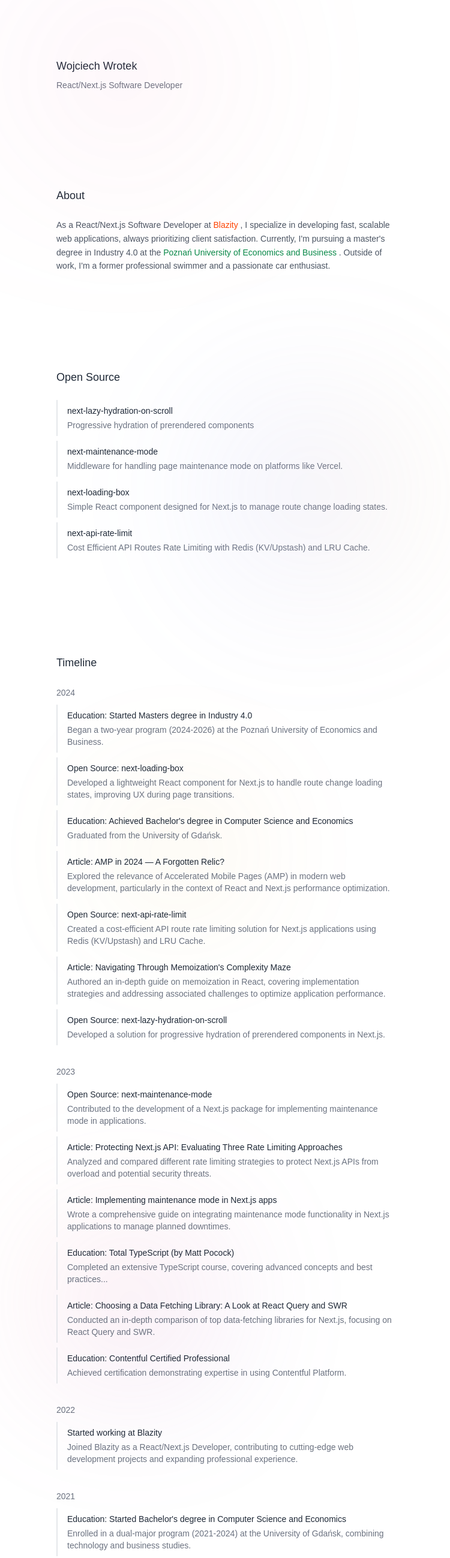
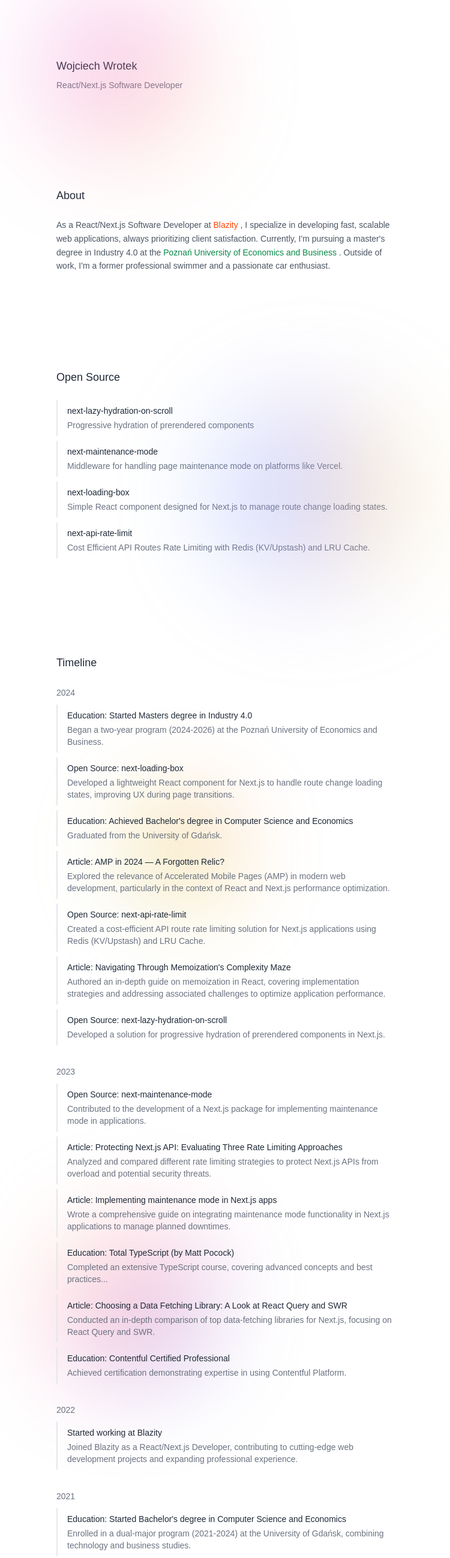
Before and after one commit to woywro/personal-page, an Astro site: page / in a window 1280 px wide. Shown: the top 2598 px of the page at 60% size, without its empty margins (262-1012 px from the left). Built offline with nearby package versions, Linux system fonts and the light colour scheme; Astro itself is replaced by a stand-in of ours; no server answers.

Commit message:
feat: make gradients more visible

```diff
--- a/src/layouts/Layout.astro
+++ b/src/layouts/Layout.astro
@@ -17,12 +17,12 @@ const { title } = Astro.props;
     <title>{title}</title>
   </head>
   <body class="mx-auto w-full max-w-[600px] relative">
-      <div class="absolute top-0 left-0 h-[250px] w-[250px] rounded-full bg-gradient-to-tl from-yellow-300 via-pink-400 to-fuchsia-500 opacity-20 blur-[140px]"></div>
-      <div class="absolute top-[20%] right-0 h-[320px] w-[320px] rounded-full bg-gradient-to-r from-blue-400 via-violet-400 to-yellow-400 opacity-15 blur-[130px]"></div>
-      <div class="absolute bottom-[30%] left-0 h-[280px] w-[280px] rounded-full bg-gradient-to-br from-yellow-200 via-pink-400 to-blue-500 opacity-20 blur-[125px]"></div>
-      <div class="absolute bottom-0 right-0 h-[240px] w-[240px] rounded-full bg-gradient-to-bl from-fuchsia-400 via-yellow-300 to-blue-400 opacity-15 blur-[135px]"></div>
-      <div class="absolute top-[40%] left-[20%] h-[200px] w-[200px] rounded-full bg-gradient-to-tr from-blue-300 via-yellow-400 to-pink-500 opacity-15 blur-[120px]"></div>
-      <div class="absolute bottom-[5%] left-[30%] h-[260px] w-[260px] rounded-full bg-gradient-to-tr from-violet-400 via-yellow-300 to-pink-400 opacity-20 blur-[130px]"></div>
+      <div class="absolute top-0 left-0 h-[250px] w-[250px] rounded-full bg-gradient-to-tl from-yellow-300 via-pink-400 to-fuchsia-500 opacity-40 blur-[90px]"></div>
+      <div class="absolute top-[20%] right-0 h-[320px] w-[320px] rounded-full bg-gradient-to-r from-blue-400 via-violet-400 to-yellow-400 opacity-35 blur-[85px]"></div>
+      <div class="absolute bottom-[30%] left-0 h-[280px] w-[280px] rounded-full bg-gradient-to-br from-yellow-200 via-pink-400 to-blue-500 opacity-40 blur-[80px]"></div>
+      <div class="absolute bottom-0 right-0 h-[240px] w-[240px] rounded-full bg-gradient-to-bl from-fuchsia-400 via-yellow-300 to-blue-400 opacity-35 blur-[85px]"></div>
+      <div class="absolute top-[40%] left-[20%] h-[200px] w-[200px] rounded-full bg-gradient-to-tr from-blue-300 via-yellow-400 to-pink-500 opacity-35 blur-[75px]"></div>
+      <div class="absolute bottom-[5%] left-[30%] h-[260px] w-[260px] rounded-full bg-gradient-to-tr from-violet-400 via-yellow-300 to-pink-400 opacity-40 blur-[80px]"></div>
     <slot />
   </body>
 </html>
```
